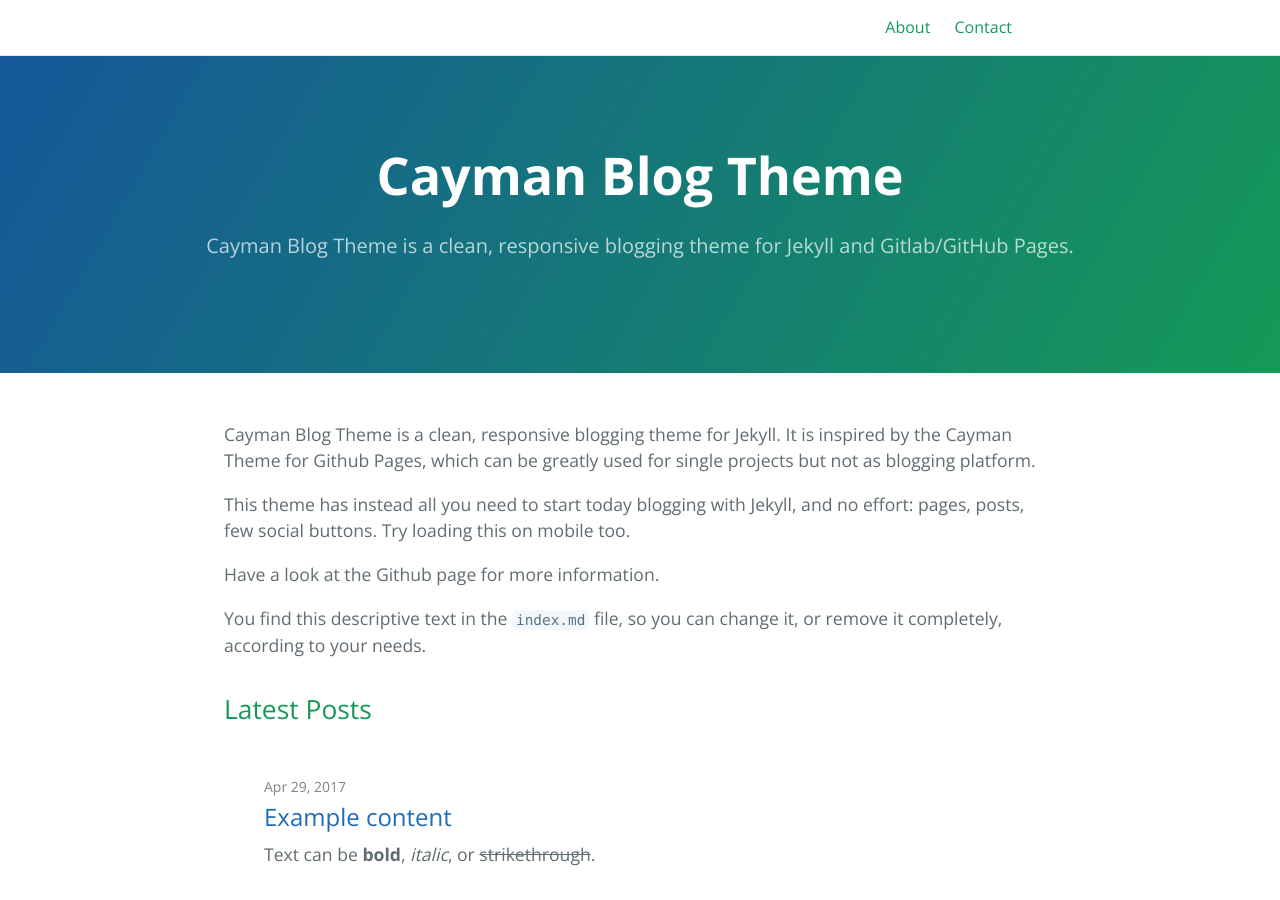
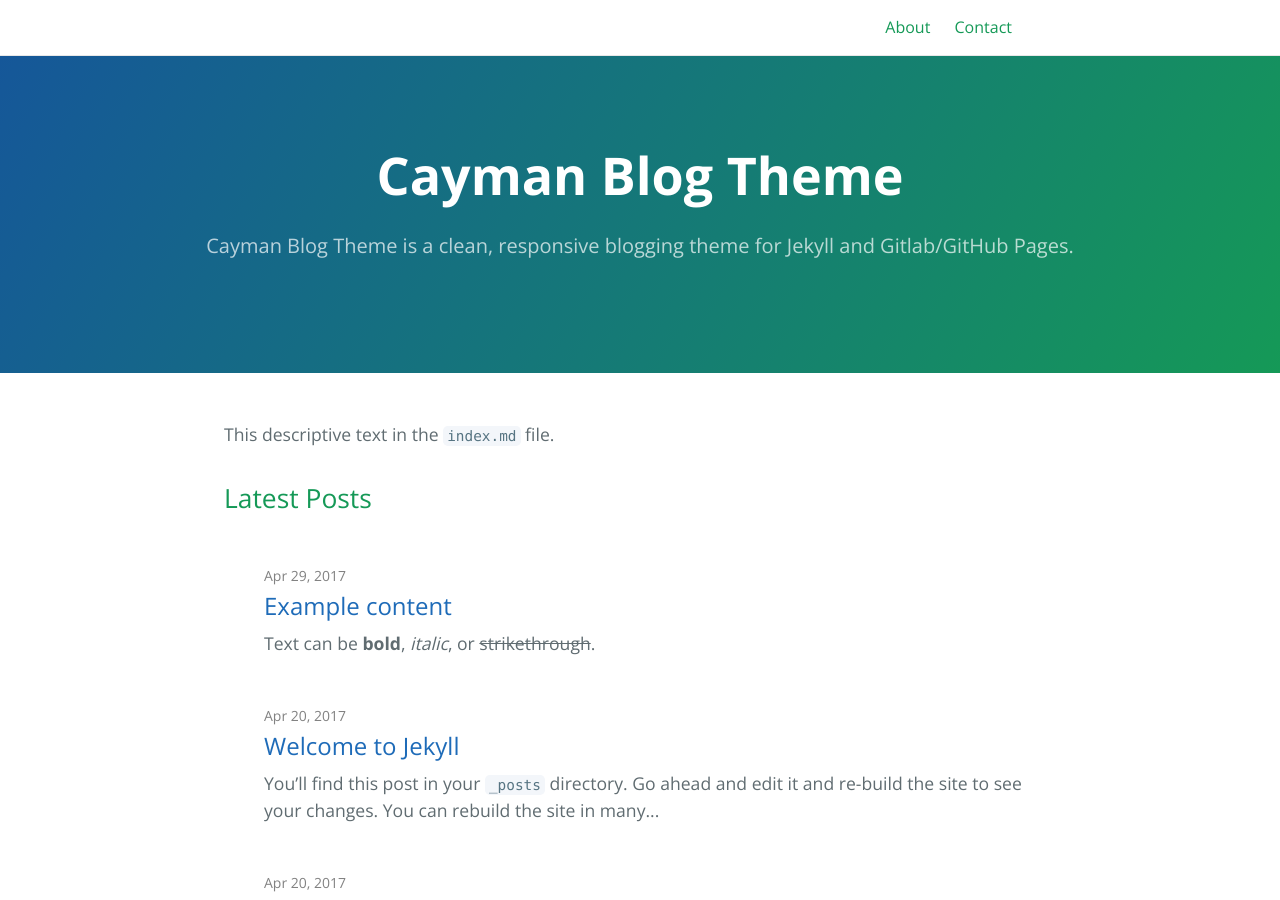
Before and after one commit to ThereseStein/ThereseStein.github.io, a Jekyll site: the page built from index.md, in a window 1280 px wide and 900 px high. Built offline with Jekyll 4.4.1, drawn with Linux system fonts in a browser that asks for light colours.

```diff
--- a/index.md
+++ b/index.md
@@ -8,10 +8,4 @@
 layout: home
 ---
 
-Cayman Blog Theme is a clean, responsive blogging theme for Jekyll. It is inspired by the Cayman Theme for Github Pages, which can be greatly used for single projects but not as blogging platform.
-
-This theme has instead all you need to start today blogging with Jekyll, and no effort: pages, posts, few social buttons. Try loading this on mobile too.
-
-Have a look at the Github page for more information.
-
-You find this descriptive text in the `index.md` file, so you can change it, or remove it completely, according to your needs.
+This descriptive text in the `index.md` file.
```
Also changed, not shown: jekyll-theme-cayman-blog.gemspec.
